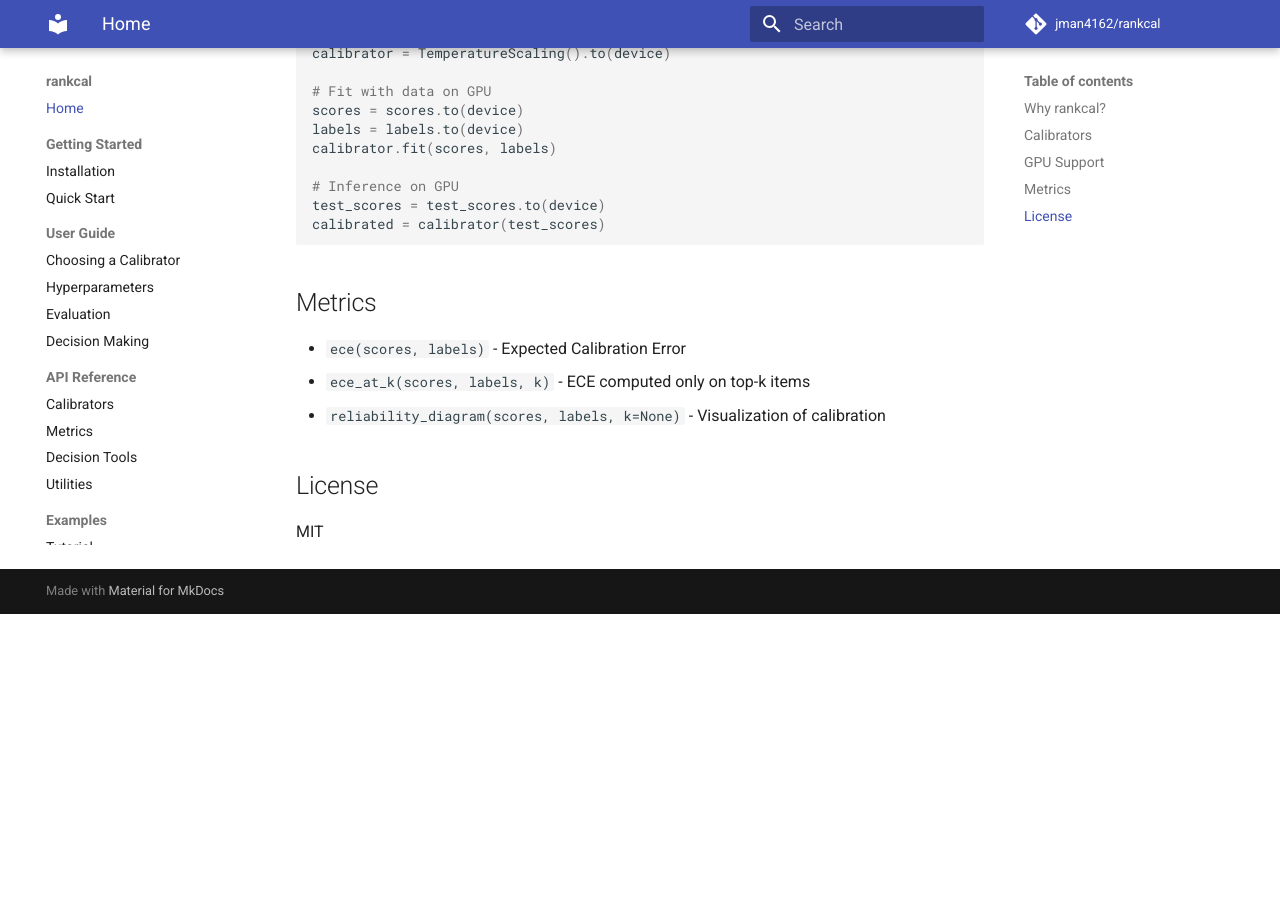
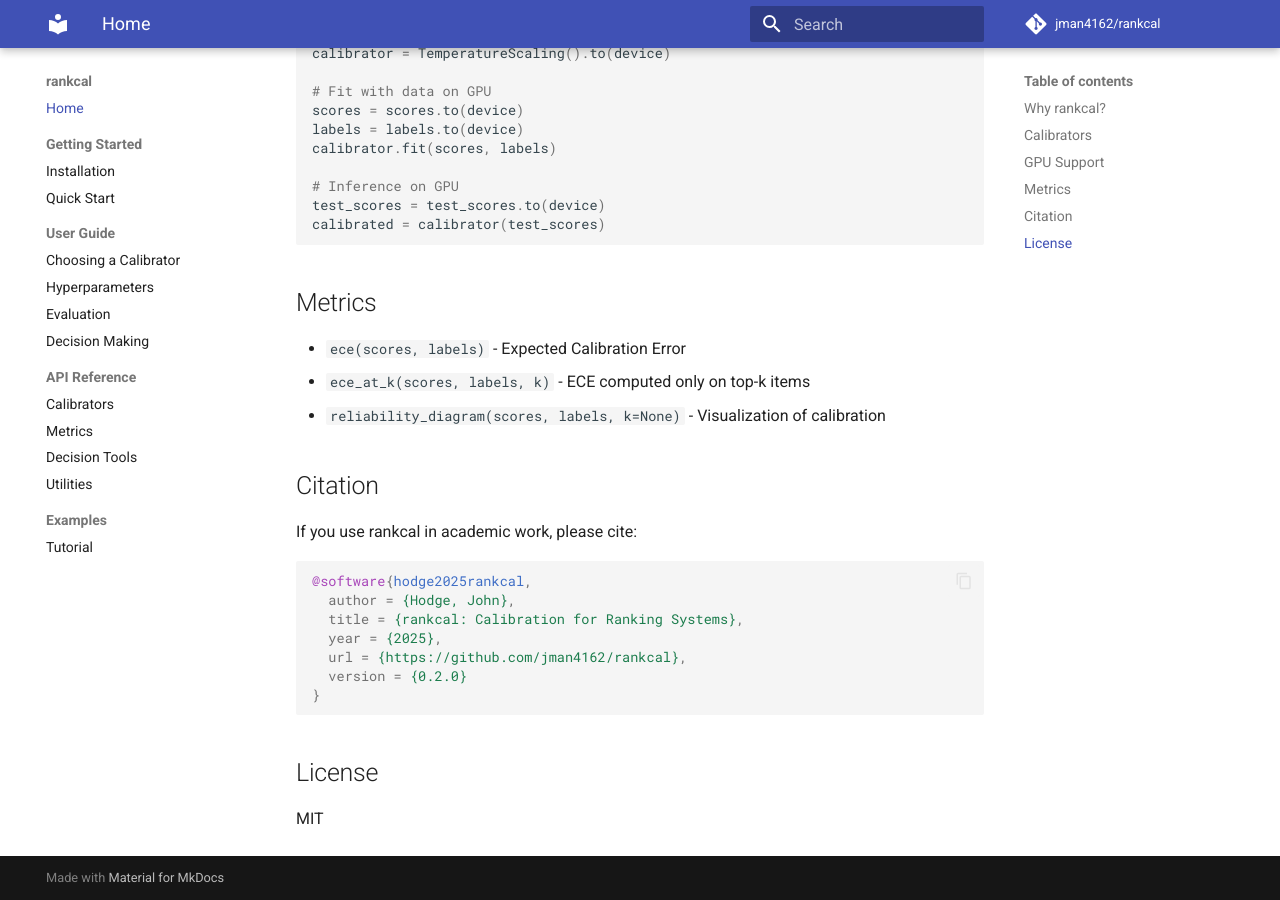
Before and after one commit to jman4162/rankcal, an MkDocs documentation site: the page built from docs/index.md, in a window 1280 px wide and 900 px high, scrolled down 1068 px. Built offline with MkDocs 1.6.1 and Material for MkDocs 9.7.7, drawn with Linux system fonts in a browser that asks for light colours; comment, search, counter and statistics services are not loaded; before the commit the page ends 1682 px from its top, so only the background shows below that.

Commit message:
Add citation section for academic use
Include BibTeX @software entry with author John Hodge for citing
rankcal in academic work. Added to both README.md and docs/index.md.

Co-Authored-By: Claude Opus 4.5 <noreply@anthropic.com>

````diff
--- a/docs/index.md
+++ b/docs/index.md
@@ -49,6 +49,20 @@ calibrated = calibrator(test_scores)
 - `ece_at_k(scores, labels, k)` - ECE computed only on top-k items
 - `reliability_diagram(scores, labels, k=None)` - Visualization of calibration
 
+## Citation
+
+If you use rankcal in academic work, please cite:
+
+```bibtex
+@software{hodge2025rankcal,
+  author = {Hodge, John},
+  title = {rankcal: Calibration for Ranking Systems},
+  year = {2025},
+  url = {https://github.com/jman4162/rankcal},
+  version = {0.2.0}
+}
+```
+
 ## License
 
 MIT
````
Also changed, not shown: README.md (+14 -0 lines).
